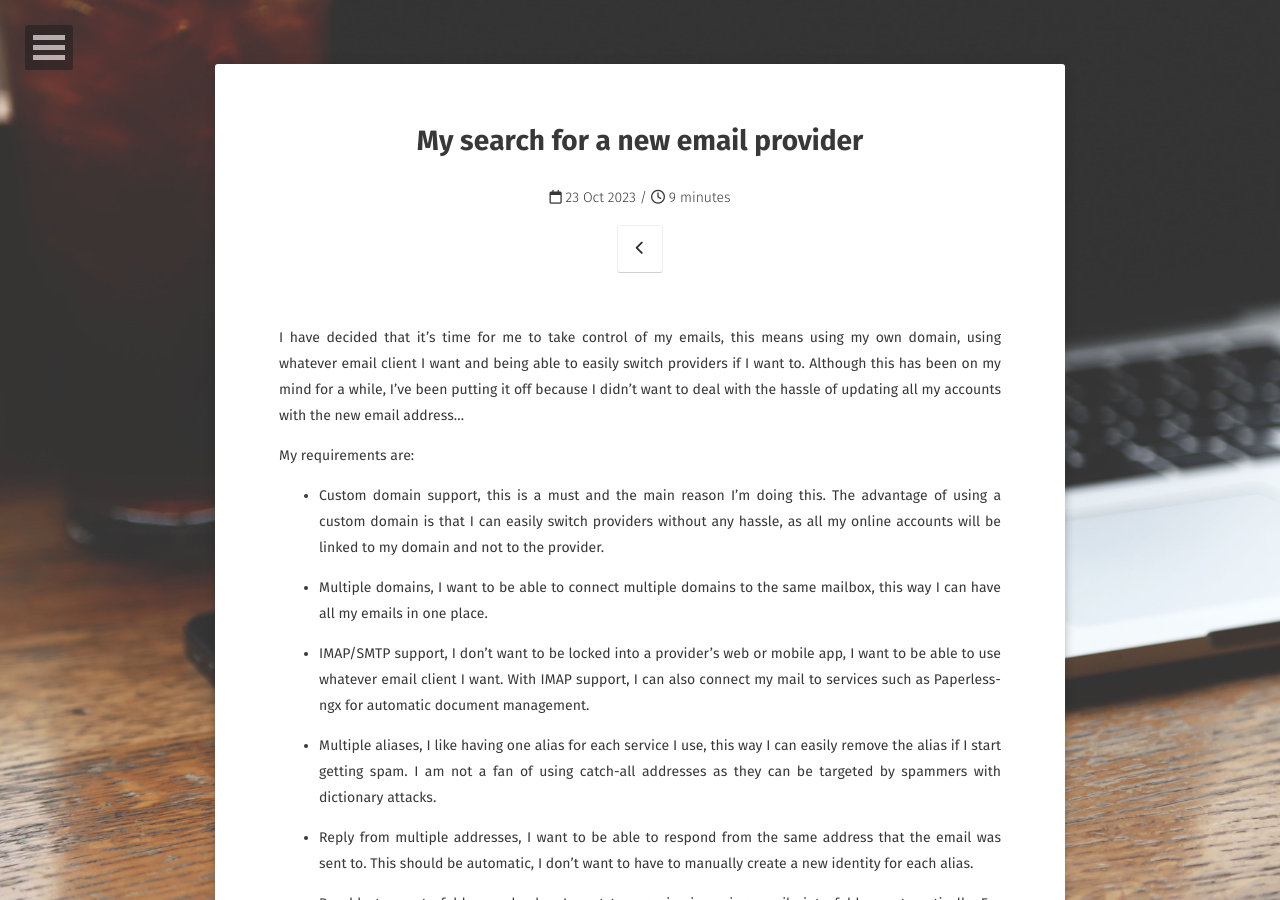
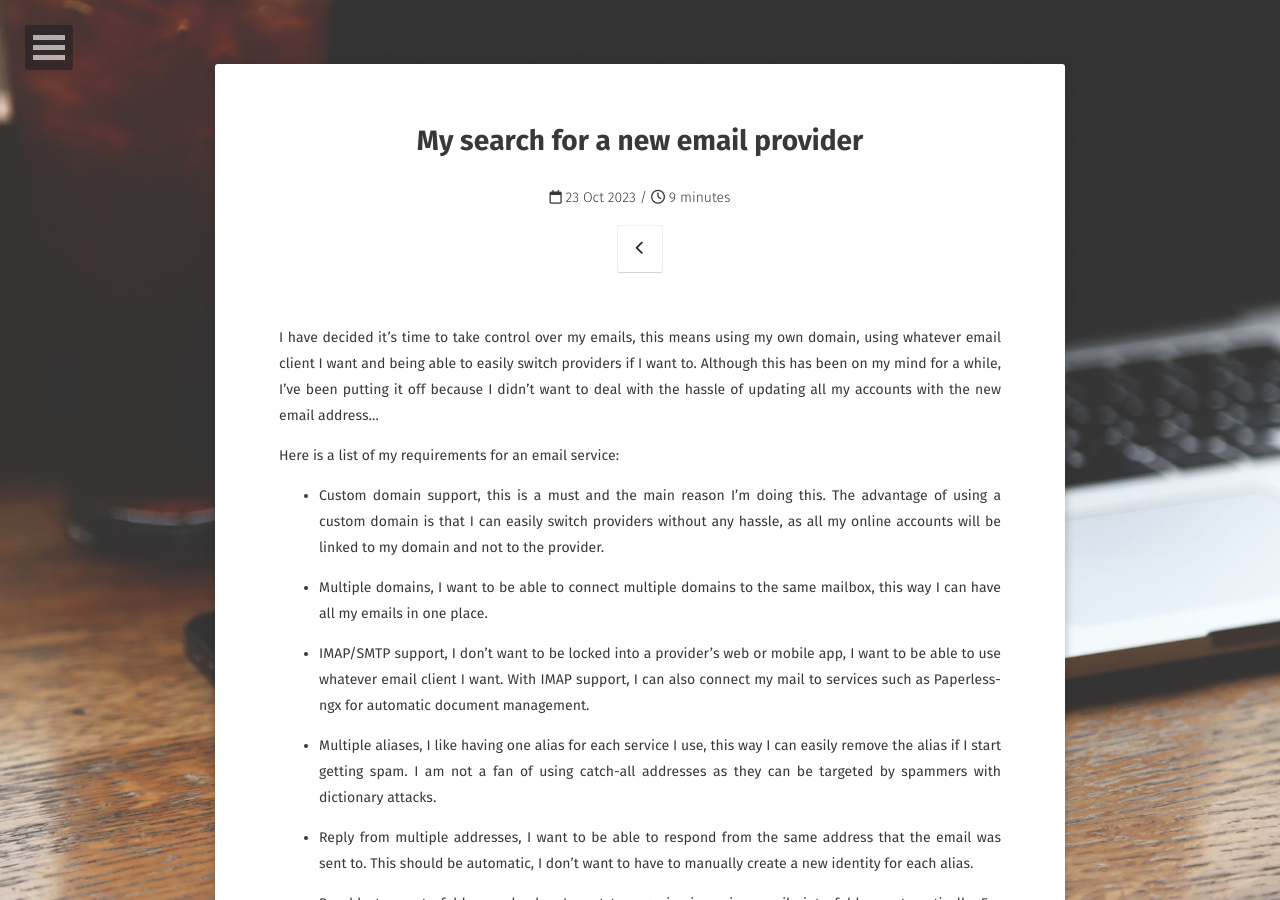
Before and after one commit to FuzzyGrim/blog, a Jekyll site: the page built from _posts/posts/2023-10-23-mail-provider.md, in a window 1280 px wide and 900 px high. Built offline with Jekyll 4.4.1, drawn with Linux system fonts in a browser that asks for light colours; some web fonts are replaced.

Commit message:
fix wording and remove leading spaces

```diff
--- a/_posts/posts/2023-10-23-mail-provider.md
+++ b/_posts/posts/2023-10-23-mail-provider.md
@@ -6,9 +6,9 @@ excerpt: "So many options, so few that meet my requirements"
 tags: [privacy, blog]
 ---
 
-I have decided that it’s time for me to take control of my emails, this means using my own domain, using whatever email client I want and being able to easily switch providers if I want to. Although this has been on my mind for a while, I’ve been putting it off because I didn’t want to deal with the hassle of updating all my accounts with the new email address…
+I have decided it’s time to take control over my emails, this means using my own domain, using whatever email client I want and being able to easily switch providers if I want to. Although this has been on my mind for a while, I’ve been putting it off because I didn’t want to deal with the hassle of updating all my accounts with the new email address…
 
-My requirements are:
+Here is a list of my requirements for an email service:
 
   - Custom domain support, this is a must and the main reason I’m doing this. The advantage of using a custom domain is that I can easily switch providers without any hassle, as all my online accounts will be linked to my domain and not to the provider.
 
@@ -27,7 +27,6 @@ My requirements are:
   - Good privacy, my threat model is not that high with email, I just don’t want my emails to be scanned for ads or sold to third parties.
 
   - This is optional, but I would like to have an API or some way to easily create new aliases. For example, Bitwarden has some integration with some services to automatically create new aliases when signing up for a new service. I would like to be able to do something similar with my email provider.
-
 
 I have been researching different email providers for a while and read many posts and comments on multiple sites and forums, and even tried some of them. I have compiled in this post a list of the most popular ones and my thoughts on them.
 
@@ -50,7 +49,6 @@ I've used [Tutanota](https://tutanota.com/) free plan as a secondary mail for a
 For custom domain support you have to pay €36 per year, in this plan they support 3 custom domains which is enough for me currently but could find myself needing more in the future. A big advantage over Proton Mail is that you can use unlimited aliases with custom domains.
 
 Tutanota doesn't have a bridge like Proton Mail, which means you have to use their web or mobile app. Their webmail UI isn't great and was one of the main reasons I moved to Proton Mail. I also had issues before with their iOS app, like not being able to log in and sometimes automatically logging out.
-
 
 ## Fastmail
 
```
